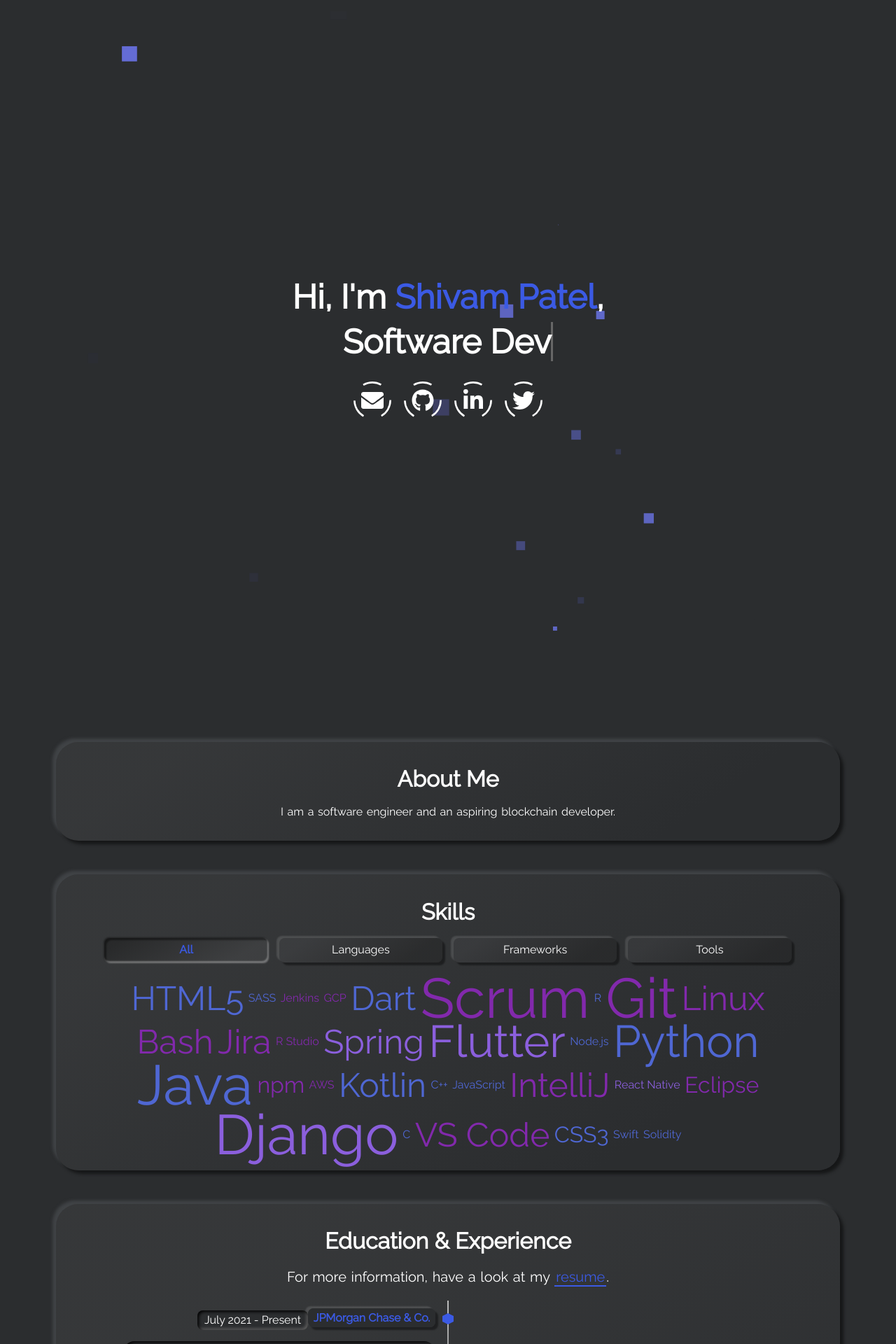
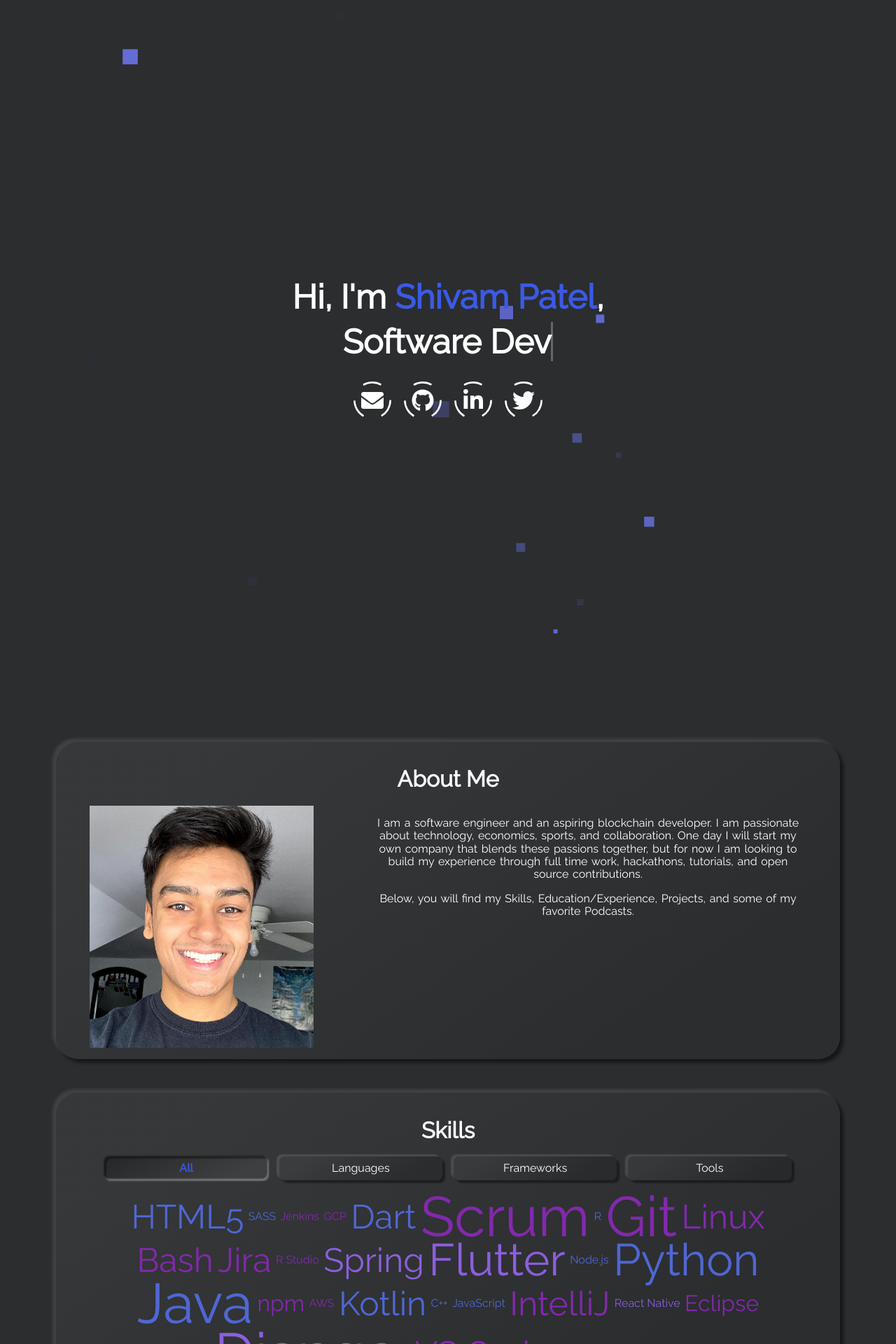
Before and after one commit to ShivamPatel17/shivampatel17.github.io, a Jekyll site: the page built from index.html, in a window 1280 px wide. Shown: the top 1920 px of the page at 70% size. Built offline with Jekyll 4.4.1, drawn with Linux system fonts in a browser that asks for light colours; nearby versions of some CDN libraries; some of the changed text lies outside the part shown.

Commit message:
updated about me section

```diff
--- a/_config.yml
+++ b/_config.yml
@@ -34,7 +34,8 @@
 # about_me_title: The will be displayed as the title in the About Me section
 about_me_title: About Me
 # about_me_description: This will be displayed under the title.
-about_me_description: I am a software engineer and an aspiring blockchain developer.
+about_me_description: I am a software engineer and an aspiring blockchain developer. I am passionate about technology, economics, sports, and collaboration. One day I will start my own company that blends these passions together, but for now I am looking to build my experience through full time work, hackathons, tutorials, and open source contributions.
+about_me_transition: Below, you will find my Skills, Education/Experience, Projects, and some of my favorite Podcasts.
 
 # ABOUT ME SLIDESHOW SECTION
 # show_aboutme_sideshow_card:
@@ -89,7 +90,7 @@
 # contact_title: The will be displayed as the title in the Contact section
 contact_title: Contact
 # contact_description: This will be displayed under the title.
-contact_description: Please feel free to reach out to me! Email works best, but you may contact me through any of the methods listed below. This website was built using a template built by <a class="highlight-link" href="https://longpdo.github.io/" target="_blank" rel="noreferrer">Long Do</a>
+contact_description: Please feel free to reach out to me! Email works best, but you may contact me through any of the methods listed below.
 
 # GITHUB-METADATA
 # Set this to your forked repository
--- a/_includes/section-aboutme.html
+++ b/_includes/section-aboutme.html
@@ -1,2 +1,11 @@
-<h1 class="title">{{site.about_me_title}}</h1>
-<p class="center" data-aos="fade-down">{{site.about_me_description}}</p>
+<div>
+    <h1 class="title">{{site.about_me_title}}</h1>
+    <div class ="about-me">
+        <img id="profile-picture"  src = "/assets/img/Shivam Selfi clean.png">
+        <div>
+            <p class="center" data-aos="fade-down">{{site.about_me_description}}</p>
+
+            <p class="center" data-aos="fade-up">{{site.about_me_transition}}</p>
+        </div>
+    </div>
+</div>
--- a/_js/app.js
+++ b/_js/app.js
@@ -50,7 +50,7 @@
 
   var slideIndex = 1;
 
-  hideAllButFirstSlide();
+  //hideAllButFirstSlide();
 
   setInterval(function() {
 
```
Also changed, not shown: _sass/main.scss (+55 -5 lines), assets/css/main.min.css, assets/img/Shivam Selfi clean.png (added).
